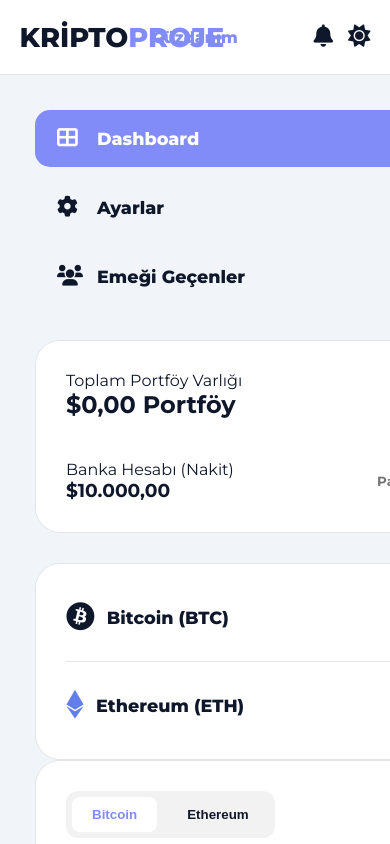
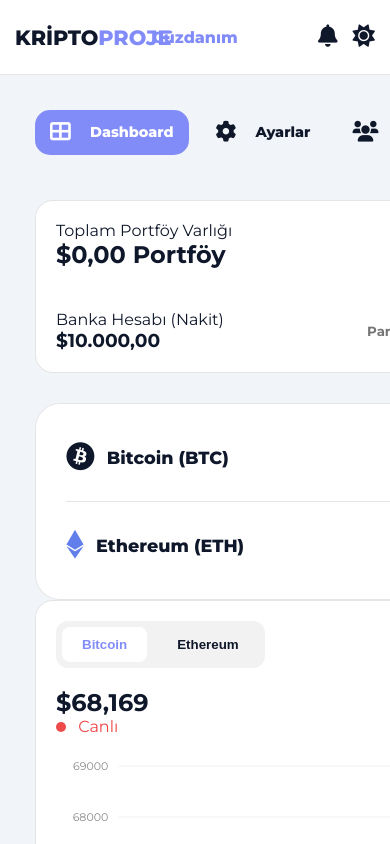
Before and after one commit to 0Bark1n/OkulProjesi_Kripto, a plain HTML site: page index.html in a window 390 px wide. Shown: the top 844 px of the page. Drawn offline with nearby package versions, Linux system fonts and the light colour scheme.

Commit message:
MOBİL TABLET UYUMLULUK ÇALIŞMASI

```diff
--- a/scss/_layout.scss
+++ b/scss/_layout.scss
@@ -1,4 +1,54 @@
 // scss/_layout.scss
+
+// --- MOBİL VE TABLET UYUMLULUĞU (IPHONE 14 PRO MAX DAHİL) ---
+@media (max-width: 992px) {
+    .dashboard {
+        // Yan yana olan yapıyı alt alta çeviriyoruz
+        grid-template-columns: 1fr !important;
+        padding: 15px !important;
+        gap: 20px !important;
+    }
+
+    .sidebar {
+        // Menü yukarıda yatay veya dikey geniş dursun
+        width: 100% !important;
+        .sidebar-nav ul {
+            flex-direction: row !important; // Menü elemanlarını yan yana diz
+            overflow-x: auto; // Eğer sığmazsa kaydırılabilir yap
+            padding-bottom: 10px;
+
+            li a {
+                padding: 12px 15px !important;
+                font-size: 0.9rem !important;
+                white-space: nowrap; // Yazılar alt satıra geçmesin
+            }
+        }
+    }
+
+    .top-row {
+        // Üstteki bakiye ve piyasa kartlarını alt alta al
+        grid-template-columns: 1fr !important;
+        gap: 20px !important;
+    }
+
+    .header {
+        padding: 0 15px !important;
+        .logo { font-size: 1.3rem !important; }
+        .nav-menu { display: none; } // "Cüzdanım" yazısını mobilde gizle (yer kazandırır)
+    }
+
+    // Kart iç boşluklarını mobilde biraz daraltalım ki içerik sığsın
+    .balance-card, .chart-box, .trade-box, .history-table, .settings-card {
+        padding: 20px !important;
+        border-radius: 18px !important;
+    }
+
+    // Al-Sat butonlarını mobilde alt alta alalım (daha kolay basılır)
+    .trade-buttons {
+        flex-direction: column !important;
+        button { width: 100% !important; }
+    }
+}
 
 // HEADER
 .header {
```
Also changed, not shown: css/main.css, 1 other file.
